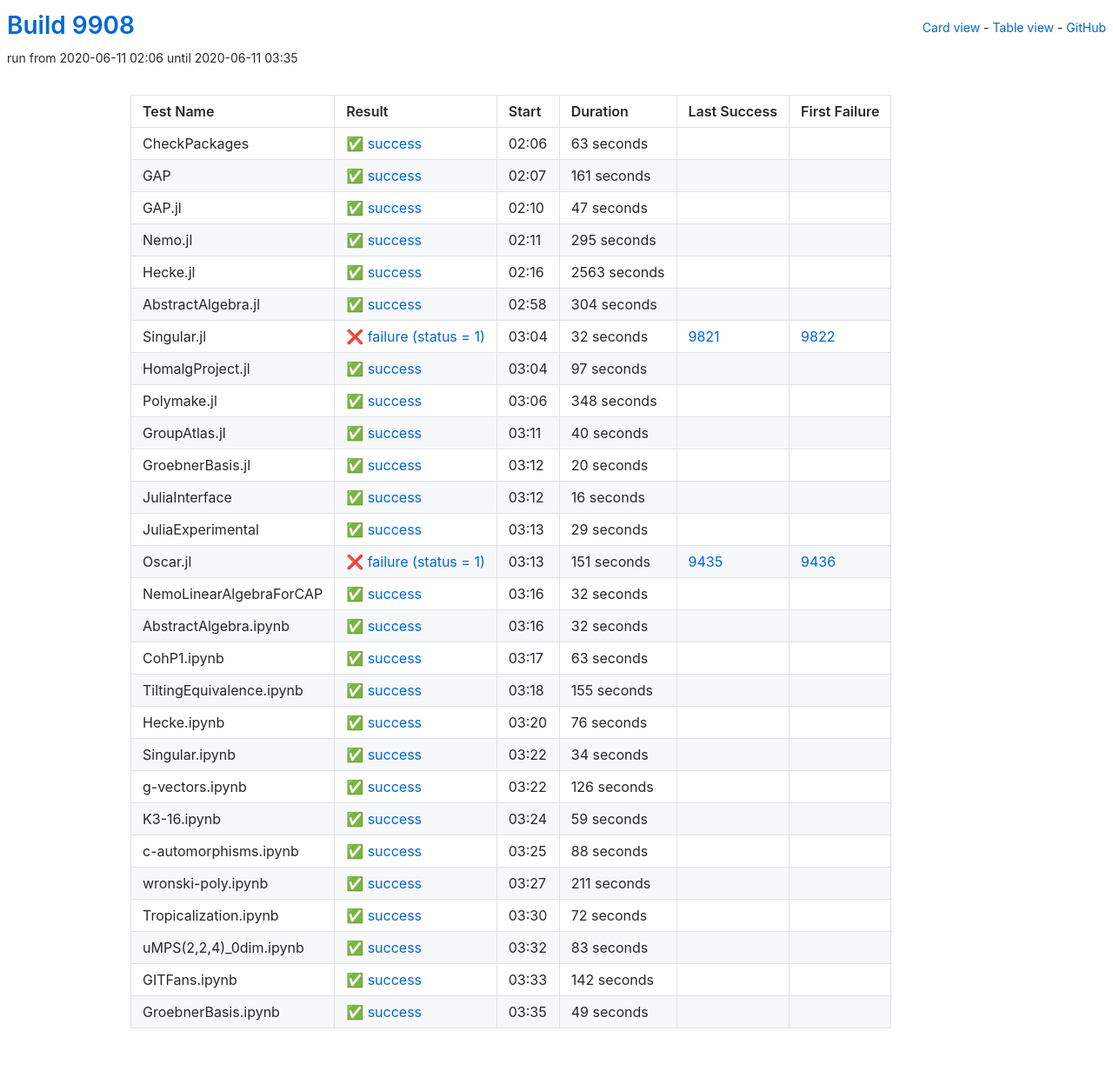
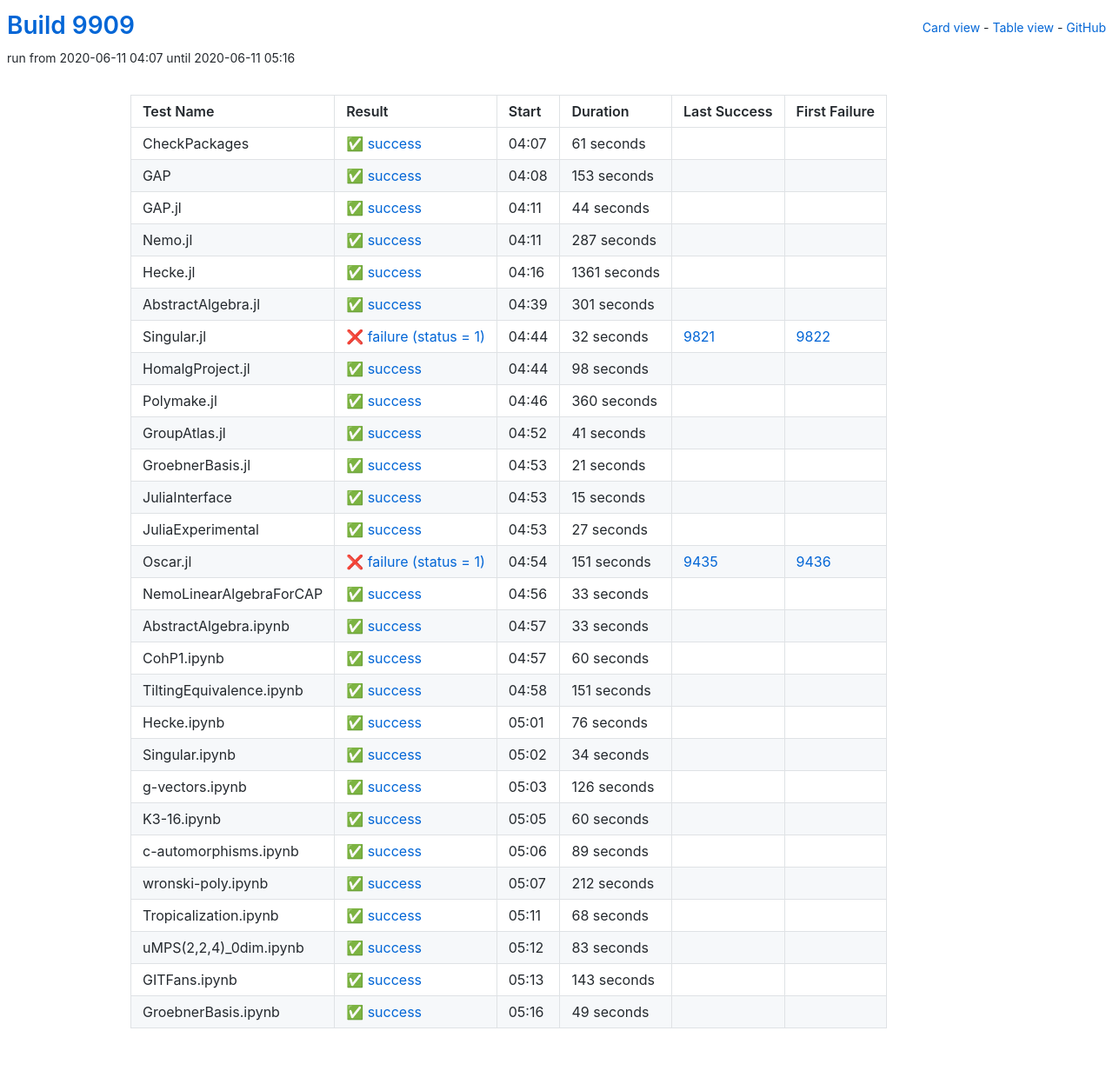
Before and after one commit to oscar-system/oscar-ci-status, a Jekyll site: the page built from table.html, in a window 1280 px wide. Shown: the whole page at 87% size. Built offline with Jekyll 4.4.1, drawn with Linux system fonts in a browser that asks for light colours.

Commit message:
Build #9909

```diff
--- a/_data/ci.yml
+++ b/_data/ci.yml
@@ -1,6 +1,6 @@
 ---
-build: 9908
-build_url: https://oscarci.mathematik.uni-kl.de/job/oscar/9908/
+build: 9909
+build_url: https://oscarci.mathematik.uni-kl.de/job/oscar/9909/
 job: oscar
 organization: oscar-system
 repo: oscar-ci-status
@@ -8,80 +8,80 @@
 tests:
 - name: CheckPackages
   id: checkpackages
-  log: https://oscarci.mathematik.uni-kl.de/job/oscar/9908/artifact/logs/build-9908/CheckPackages.log
-  start: 2020-06-11 02:06
+  log: https://oscarci.mathematik.uni-kl.de/job/oscar/9909/artifact/logs/build-9909/CheckPackages.log
+  start: 2020-06-11 04:07
   success: true
   exitcode: 0
   status: success
-  duration: 63
+  duration: 61
   last_success: false
   last_success_url:
   first_failure: false
   first_failure_url:
 - name: GAP
   id: gap
-  log: https://oscarci.mathematik.uni-kl.de/job/oscar/9908/artifact/logs/build-9908/GAP.log
-  start: 2020-06-11 02:07
+  log: https://oscarci.mathematik.uni-kl.de/job/oscar/9909/artifact/logs/build-9909/GAP.log
+  start: 2020-06-11 04:08
   success: true
   exitcode: 0
   status: success
-  duration: 161
+  duration: 153
   last_success: false
   last_success_url:
   first_failure: false
   first_failure_url:
 - name: GAP.jl
   id: gap-jl
-  log: https://oscarci.mathematik.uni-kl.de/job/oscar/9908/artifact/logs/build-9908/GAP.jl.log
-  start: 2020-06-11 02:10
+  log: https://oscarci.mathematik.uni-kl.de/job/oscar/9909/artifact/logs/build-9909/GAP.jl.log
+  start: 2020-06-11 04:11
   success: true
   exitcode: 0
   status: success
-  duration: 47
+  duration: 44
   last_success: false
   last_success_url:
   first_failure: false
   first_failure_url:
 - name: Nemo.jl
   id: nemo-jl
-  log: https://oscarci.mathematik.uni-kl.de/job/oscar/9908/artifact/logs/build-9908/Nemo.jl.log
-  start: 2020-06-11 02:11
+  log: https://oscarci.mathematik.uni-kl.de/job/oscar/9909/artifact/logs/build-9909/Nemo.jl.log
+  start: 2020-06-11 04:11
   success: true
   exitcode: 0
   status: success
-  duration: 295
+  duration: 287
   last_success: false
   last_success_url:
   first_failure: false
   first_failure_url:
 - name: Hecke.jl
   id: hecke-jl
-  log: https://oscarci.mathematik.uni-kl.de/job/oscar/9908/artifact/logs/build-9908/Hecke.jl.log
-  start: 2020-06-11 02:16
+  log: https://oscarci.mathematik.uni-kl.de/job/oscar/9909/artifact/logs/build-9909/Hecke.jl.log
+  start: 2020-06-11 04:16
   success: true
   exitcode: 0
   status: success
-  duration: 2563
+  duration: 1361
   last_success: false
   last_success_url:
   first_failure: false
   first_failure_url:
 - name: AbstractAlgebra.jl
   id: abstractalgebra-jl
-  log: https://oscarci.mathematik.uni-kl.de/job/oscar/9908/artifact/logs/build-9908/AbstractAlgebra.jl.log
-  start: 2020-06-11 02:58
+  log: https://oscarci.mathematik.uni-kl.de/job/oscar/9909/artifact/logs/build-9909/AbstractAlgebra.jl.log
+  start: 2020-06-11 04:39
   success: true
   exitcode: 0
   status: success
-  duration: 304
+  duration: 301
   last_success: false
   last_success_url:
   first_failure: false
   first_failure_url:
 - name: Singular.jl
   id: singular-jl
-  log: https://oscarci.mathematik.uni-kl.de/job/oscar/9908/artifact/logs/build-9908/Singular.jl.log
-  start: 2020-06-11 03:04
+  log: https://oscarci.mathematik.uni-kl.de/job/oscar/9909/artifact/logs/build-9909/Singular.jl.log
+  start: 2020-06-11 04:44
   success: false
   exitcode: 1
   status: failure
@@ -92,80 +92,80 @@
   first_failure_url: https://oscarci.mathematik.uni-kl.de/job/oscar/9822/
 - name: HomalgProject.jl
   id: homalgproject-jl
-  log: https://oscarci.mathematik.uni-kl.de/job/oscar/9908/artifact/logs/build-9908/HomalgProject.jl.log
-  start: 2020-06-11 03:04
+  log: https://oscarci.mathematik.uni-kl.de/job/oscar/9909/artifact/logs/build-9909/HomalgProject.jl.log
+  start: 2020-06-11 04:44
   success: true
   exitcode: 0
   status: success
-  duration: 97
+  duration: 98
   last_success: false
   last_success_url:
   first_failure: false
   first_failure_url:
 - name: Polymake.jl
   id: polymake-jl
-  log: https://oscarci.mathematik.uni-kl.de/job/oscar/9908/artifact/logs/build-9908/Polymake.jl.log
-  start: 2020-06-11 03:06
+  log: https://oscarci.mathematik.uni-kl.de/job/oscar/9909/artifact/logs/build-9909/Polymake.jl.log
+  start: 2020-06-11 04:46
   success: true
   exitcode: 0
   status: success
-  duration: 348
+  duration: 360
   last_success: false
   last_success_url:
   first_failure: false
   first_failure_url:
 - name: GroupAtlas.jl
   id: groupatlas-jl
-  log: https://oscarci.mathematik.uni-kl.de/job/oscar/9908/artifact/logs/build-9908/GroupAtlas.jl.log
-  start: 2020-06-11 03:11
+  log: https://oscarci.mathematik.uni-kl.de/job/oscar/9909/artifact/logs/build-9909/GroupAtlas.jl.log
+  start: 2020-06-11 04:52
   success: true
   exitcode: 0
   status: success
-  duration: 40
+  duration: 41
   last_success: false
   last_success_url:
   first_failure: false
   first_failure_url:
 - name: GroebnerBasis.jl
   id: groebnerbasis-jl
-  log: https://oscarci.mathematik.uni-kl.de/job/oscar/9908/artifact/logs/build-9908/GroebnerBasis.jl.log
-  start: 2020-06-11 03:12
+  log: https://oscarci.mathematik.uni-kl.de/job/oscar/9909/artifact/logs/build-9909/GroebnerBasis.jl.log
+  start: 2020-06-11 04:53
   success: true
   exitcode: 0
   status: success
-  duration: 20
+  duration: 21
   last_success: false
   last_success_url:
   first_failure: false
   first_failure_url:
 - name: JuliaInterface
   id: juliainterface
-  log: https://oscarci.mathematik.uni-kl.de/job/oscar/9908/artifact/logs/build-9908/JuliaInterface.log
-  start: 2020-06-11 03:12
+  log: https://oscarci.mathematik.uni-kl.de/job/oscar/9909/artifact/logs/build-9909/JuliaInterface.log
+  start: 2020-06-11 04:53
   success: true
   exitcode: 0
   status: success
-  duration: 16
+  duration: 15
   last_success: false
   last_success_url:
   first_failure: false
   first_failure_url:
 - name: JuliaExperimental
   id: juliaexperimental
-  log: https://oscarci.mathematik.uni-kl.de/job/oscar/9908/artifact/logs/build-9908/JuliaExperimental.log
-  start: 2020-06-11 03:13
+  log: https://oscarci.mathematik.uni-kl.de/job/oscar/9909/artifact/logs/build-9909/JuliaExperimental.log
+  start: 2020-06-11 04:53
   success: true
   exitcode: 0
   status: success
-  duration: 29
+  duration: 27
   last_success: false
   last_success_url:
   first_failure: false
   first_failure_url:
 - name: Oscar.jl
   id: oscar-jl
-  log: https://oscarci.mathematik.uni-kl.de/job/oscar/9908/artifact/logs/build-9908/Oscar.jl.log
-  start: 2020-06-11 03:13
+  log: https://oscarci.mathematik.uni-kl.de/job/oscar/9909/artifact/logs/build-9909/Oscar.jl.log
+  start: 2020-06-11 04:54
   success: false
   exitcode: 1
   status: failure
@@ -176,56 +176,56 @@
   first_failure_url: https://oscarci.mathematik.uni-kl.de/job/oscar/9436/
 - name: NemoLinearAlgebraForCAP
   id: nemolinearalgebraforcap
-  log: https://oscarci.mathematik.uni-kl.de/job/oscar/9908/artifact/logs/build-9908/NemoLinearAlgebraForCAP.log
-  start: 2020-06-11 03:16
+  log: https://oscarci.mathematik.uni-kl.de/job/oscar/9909/artifact/logs/build-9909/NemoLinearAlgebraForCAP.log
+  start: 2020-06-11 04:56
   success: true
   exitcode: 0
   status: success
-  duration: 32
+  duration: 33
   last_success: false
   last_success_url:
   first_failure: false
   first_failure_url:
 - name: AbstractAlgebra.ipynb
   id: abstractalgebra-ipynb
-  log: https://oscarci.mathematik.uni-kl.de/job/oscar/9908/artifact/logs/build-9908/AbstractAlgebra.ipynb.log
-  start: 2020-06-11 03:16
+  log: https://oscarci.mathematik.uni-kl.de/job/oscar/9909/artifact/logs/build-9909/AbstractAlgebra.ipynb.log
+  start: 2020-06-11 04:57
   success: true
   exitcode: 0
   status: success
-  duration: 32
+  duration: 33
   last_success: false
   last_success_url:
   first_failure: false
   first_failure_url:
 - name: CohP1.ipynb
   id: cohp1-ipynb
-  log: https://oscarci.mathematik.uni-kl.de/job/oscar/9908/artifact/logs/build-9908/CohP1.ipynb.log
-  start: 2020-06-11 03:17
+  log: https://oscarci.mathematik.uni-kl.de/job/oscar/9909/artifact/logs/build-9909/CohP1.ipynb.log
+  start: 2020-06-11 04:57
   success: true
   exitcode: 0
   status: success
-  duration: 63
+  duration: 60
   last_success: false
   last_success_url:
   first_failure: false
   first_failure_url:
 - name: TiltingEquivalence.ipynb
   id: tiltingequivalence-ipynb
-  log: https://oscarci.mathematik.uni-kl.de/job/oscar/9908/artifact/logs/build-9908/TiltingEquivalence.ipynb.log
-  start: 2020-06-11 03:18
+  log: https://oscarci.mathematik.uni-kl.de/job/oscar/9909/artifact/logs/build-9909/TiltingEquivalence.ipynb.log
+  start: 2020-06-11 04:58
   success: true
   exitcode: 0
   status: success
-  duration: 155
+  duration: 151
   last_success: false
   last_success_url:
   first_failure: false
   first_failure_url:
 - name: Hecke.ipynb
   id: hecke-ipynb
-  log: https://oscarci.mathematik.uni-kl.de/job/oscar/9908/artifact/logs/build-9908/Hecke.ipynb.log
-  start: 2020-06-11 03:20
+  log: https://oscarci.mathematik.uni-kl.de/job/oscar/9909/artifact/logs/build-9909/Hecke.ipynb.log
+  start: 2020-06-11 05:01
   success: true
   exitcode: 0
   status: success
@@ -236,8 +236,8 @@
   first_failure_url:
 - name: Singular.ipynb
   id: singular-ipynb
-  log: https://oscarci.mathematik.uni-kl.de/job/oscar/9908/artifact/logs/build-9908/Singular.ipynb.log
-  start: 2020-06-11 03:22
+  log: https://oscarci.mathematik.uni-kl.de/job/oscar/9909/artifact/logs/build-9909/Singular.ipynb.log
+  start: 2020-06-11 05:02
   success: true
   exitcode: 0
   status: success
@@ -248,8 +248,8 @@
   first_failure_url:
 - name: g-vectors.ipynb
   id: g-vectors-ipynb
-  log: https://oscarci.mathematik.uni-kl.de/job/oscar/9908/artifact/logs/build-9908/g-vectors.ipynb.log
-  start: 2020-06-11 03:22
+  log: https://oscarci.mathematik.uni-kl.de/job/oscar/9909/artifact/logs/build-9909/g-vectors.ipynb.log
+  start: 2020-06-11 05:03
   success: true
   exitcode: 0
   status: success
@@ -260,56 +260,56 @@
   first_failure_url:
 - name: K3-16.ipynb
   id: k3-16-ipynb
-  log: https://oscarci.mathematik.uni-kl.de/job/oscar/9908/artifact/logs/build-9908/K3-16.ipynb.log
-  start: 2020-06-11 03:24
+  log: https://oscarci.mathematik.uni-kl.de/job/oscar/9909/artifact/logs/build-9909/K3-16.ipynb.log
+  start: 2020-06-11 05:05
   success: true
   exitcode: 0
   status: success
-  duration: 59
+  duration: 60
   last_success: false
   last_success_url:
   first_failure: false
   first_failure_url:
 - name: c-automorphisms.ipynb
   id: c-automorphisms-ipynb
-  log: https://oscarci.mathematik.uni-kl.de/job/oscar/9908/artifact/logs/build-9908/c-automorphisms.ipynb.log
-  start: 2020-06-11 03:25
+  log: https://oscarci.mathematik.uni-kl.de/job/oscar/9909/artifact/logs/build-9909/c-automorphisms.ipynb.log
+  start: 2020-06-11 05:06
   success: true
   exitcode: 0
   status: success
-  duration: 88
+  duration: 89
   last_success: false
   last_success_url:
   first_failure: false
   first_failure_url:
 - name: wronski-poly.ipynb
   id: wronski-poly-ipynb
-  log: https://oscarci.mathematik.uni-kl.de/job/oscar/9908/artifact/logs/build-9908/wronski-poly.ipynb.log
-  start: 2020-06-11 03:27
+  log: https://oscarci.mathematik.uni-kl.de/job/oscar/9909/artifact/logs/build-9909/wronski-poly.ipynb.log
+  start: 2020-06-11 05:07
   success: true
   exitcode: 0
   status: success
-  duration: 211
+  duration: 212
   last_success: false
   last_success_url:
   first_failure: false
   first_failure_url:
 - name: Tropicalization.ipynb
   id: tropicalization-ipynb
-  log: https://oscarci.mathematik.uni-kl.de/job/oscar/9908/artifact/logs/build-9908/Tropicalization.ipynb.log
-  start: 2020-06-11 03:30
+  log: https://oscarci.mathematik.uni-kl.de/job/oscar/9909/artifact/logs/build-9909/Tropicalization.ipynb.log
+  start: 2020-06-11 05:11
   success: true
   exitcode: 0
   status: success
-  duration: 72
+  duration: 68
   last_success: false
   last_success_url:
   first_failure: false
   first_failure_url:
 - name: uMPS(2,2,4)_0dim.ipynb
   id: umps-2-2-4-0dim-ipynb
-  log: https://oscarci.mathematik.uni-kl.de/job/oscar/9908/artifact/logs/build-9908/uMPS-2-2-4-_0dim.ipynb.log
-  start: 2020-06-11 03:32
+  log: https://oscarci.mathematik.uni-kl.de/job/oscar/9909/artifact/logs/build-9909/uMPS-2-2-4-_0dim.ipynb.log
+  start: 2020-06-11 05:12
   success: true
   exitcode: 0
   status: success
@@ -320,20 +320,20 @@
   first_failure_url:
 - name: GITFans.ipynb
   id: gitfans-ipynb
-  log: https://oscarci.mathematik.uni-kl.de/job/oscar/9908/artifact/logs/build-9908/GITFans.ipynb.log
-  start: 2020-06-11 03:33
+  log: https://oscarci.mathematik.uni-kl.de/job/oscar/9909/artifact/logs/build-9909/GITFans.ipynb.log
+  start: 2020-06-11 05:13
   success: true
   exitcode: 0
   status: success
-  duration: 142
+  duration: 143
   last_success: false
   last_success_url:
   first_failure: false
   first_failure_url:
 - name: GroebnerBasis.ipynb
   id: groebnerbasis-ipynb
-  log: https://oscarci.mathematik.uni-kl.de/job/oscar/9908/artifact/logs/build-9908/GroebnerBasis.ipynb.log
-  start: 2020-06-11 03:35
+  log: https://oscarci.mathematik.uni-kl.de/job/oscar/9909/artifact/logs/build-9909/GroebnerBasis.ipynb.log
+  start: 2020-06-11 05:16
   success: true
   exitcode: 0
   status: success
```
Also changed, not shown: README.md.
